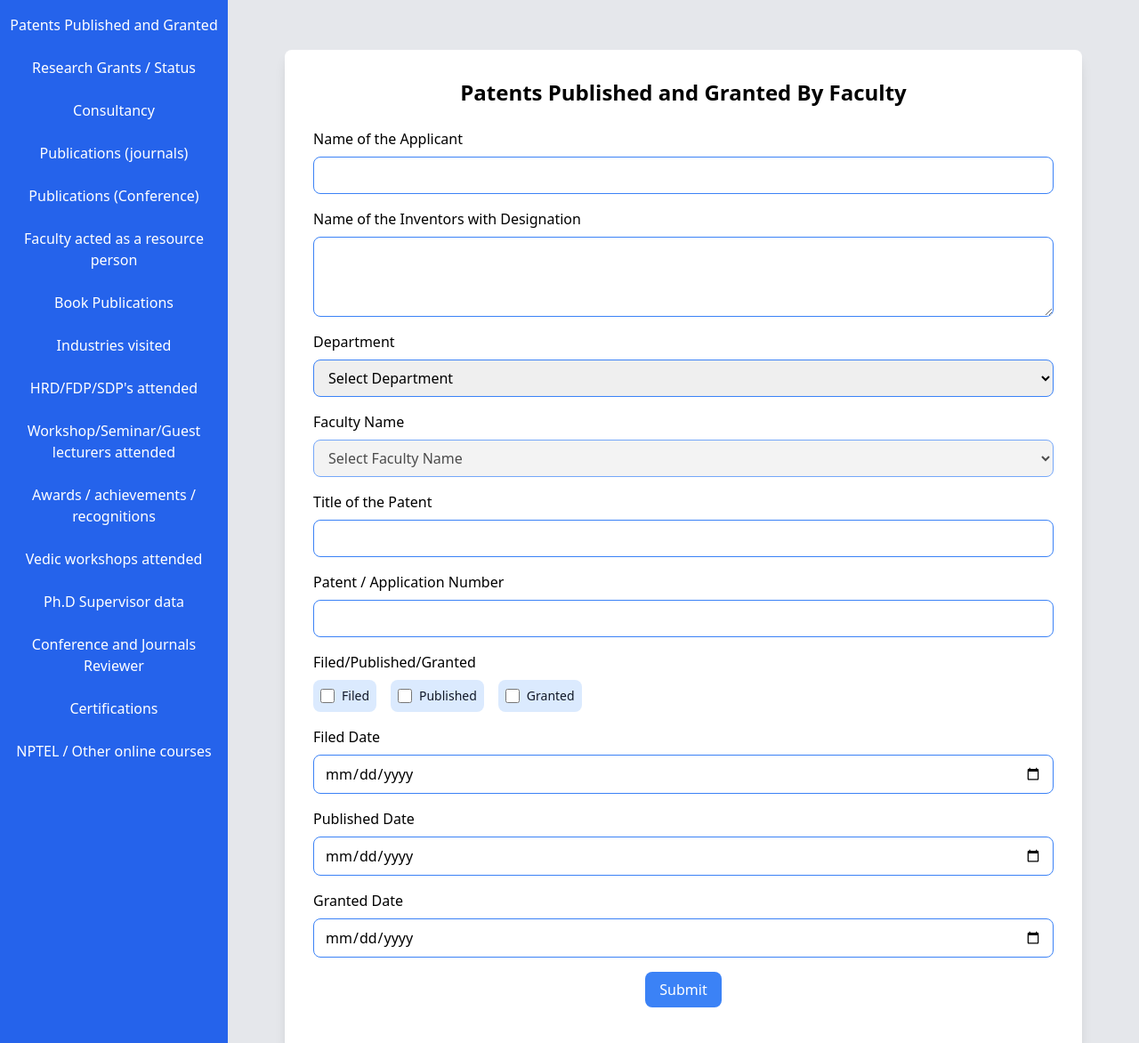
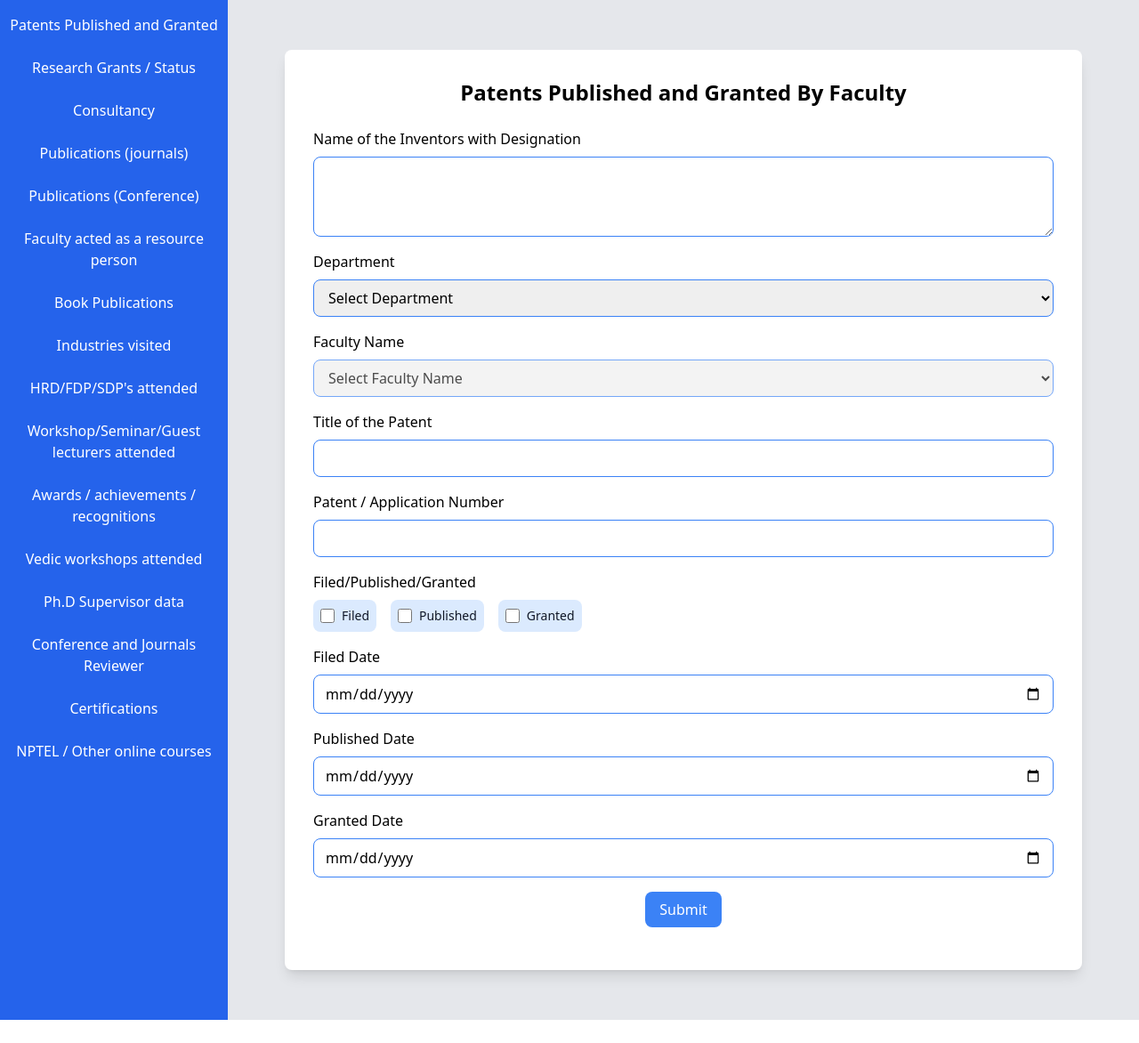
Before and after one commit to mondisailokesh/my-flask-app, a Flask app: page /page4-1 in a window 1280 px wide, after a click on "Patents Published and Granted". Shown: the part 112-1284 px from the top of the page at 89% size. After the commit the page ends 1258 px from the top, so only its background shows below. Run offline with Flask 3, Linux system fonts and the light colour scheme; some libraries are stand-ins or nearby versions.

Commit message:
Update page4-1.html

```diff
--- a/templates/page4-1.html
+++ b/templates/page4-1.html
@@ -57,8 +57,7 @@
                         <h2 class="text-2xl font-bold mb-6 text-center text-black-700">Patents Published and Granted By Faculty</h2>
                         <form action="/submit_faculty_patents" method="post">
                             <div class="mb-4">
-                                <label for="Namefacultypatentapplicant" class="block text-black-700 font-medium mb-2">Name of the Applicant</label>
-                                <input type="text" id="Namefacultypatentapplicant" name="Namefacultypatentapplicant" class="w-full px-3 py-2 border border-blue-500 rounded-lg focus:outline-none focus:ring-2 focus:ring-blue-500">
+                                <!-- Removed text input for Faculty Name, use dropdown only -->
                             </div>
                             <div class="mb-4">
                                 <label for="facultypatentapplicant" class="block text-black-700 font-medium mb-2">Name of the Inventors with Designation</label>
@@ -81,8 +80,8 @@
                                 </select>
                             </div>
                             <div class="mb-4">
-                                <label for="faculty_name" class="block text-black-700 font-medium mb-2">Faculty Name</label>
-                                <select id="faculty_name" name="faculty_name" class="w-full px-3 py-2 border border-blue-500 rounded-lg focus:outline-none focus:ring-2 focus:ring-blue-500" required disabled>
+                                <label for="Namefacultypatentapplicant" class="block text-black-700 font-medium mb-2">Faculty Name</label>
+                                <select id="faculty_name_3" name="faculty_name_3" class="w-full px-3 py-2 border border-blue-500 rounded-lg focus:outline-none focus:ring-2 focus:ring-blue-500" required disabled>
                                     <option value="">Select Faculty Name</option>
                                 </select>
                             </div>
@@ -135,10 +134,7 @@
                     <div class="max-w-4xl mx-auto bg-white p-8 rounded-lg shadow-lg">
                         <h2 class="text-2xl font-bold mb-6 text-center text-black-700">Research Grants / Status</h2>
                         <form action="/submit_research_grant" method="post">
-                            <div class="mb-4">
-                                <label for="researchgrantfacultyname" class="block text-black-700 font-medium mb-2">Faculty Name</label>
-                                <input type="text" id="researchgrantfacultyname" name="researchgrantfacultyname" class="w-full px-3 py-2 border border-blue-500 rounded-lg focus:outline-none focus:ring-2 focus:ring-blue-500">
-                            </div>
+                            <!-- Removed text input for Faculty Name, use dropdown only -->
                             <div class="mb-4">
                                 <label for="DEPARTMENt" class="block text-black-700 font-medium mb-2">Department</label>
                                 <select id="DEPARTMENt" name="DEPARTMENt" class="w-full px-3 py-2 border border-blue-500 rounded-lg focus:outline-none focus:ring-2 focus:ring-blue-500" required>
@@ -156,7 +152,7 @@
                                 </select>
                             </div>
                             <div class="mb-4">
-                                <label for="faculty_name_2" class="block text-black-700 font-medium mb-2">Faculty Name</label>
+                                <label for="researchgrantfacultyname" class="block text-black-700 font-medium mb-2">Faculty Name</label>
                                 <select id="faculty_name_2" name="faculty_name_2" class="w-full px-3 py-2 border border-blue-500 rounded-lg focus:outline-none focus:ring-2 focus:ring-blue-500" required disabled>
                                     <option value="">Select Faculty Name</option>
                                 </select>
@@ -255,10 +251,7 @@
                     <div class="max-w-4xl mx-auto bg-white p-8 rounded-lg shadow-lg">
                         <h2 class="text-2xl font-bold mb-6 text-center text-black-700">Publications (journals) by Faculty</h2>
                         <form action="/submit_faculty_journals" method="post">
-                            <div class="mb-4">
-                                <label for="journalfacultyname" class="block text-black-700 font-medium mb-2">Name of the Faculty</label>
-                                <input type="text" id="journalfacultyname" name="journalfacultyname" class="w-full px-3 py-2 border border-blue-500 rounded-lg focus:outline-none focus:ring-2 focus:ring-blue-500">
-                            </div>
+                            <!-- Removed text input for Faculty Name, use dropdown only -->
                             <div class="mb-4">
                                 <label for="DEPARTMeNT" class="block text-black-700 font-medium mb-2">Department</label>
                                 <select id="DEPARTMeNT" name="DEPARTMeNT" class="w-full px-3 py-2 border border-blue-500 rounded-lg focus:outline-none focus:ring-2 focus:ring-blue-500">
@@ -338,10 +331,7 @@
                     <div class="max-w-4xl mx-auto bg-white p-8 rounded-lg shadow-lg">
                         <h2 class="text-2xl font-bold mb-6 text-center text-black-700">Publications (Conference) by Faculty</h2>
                         <form action="/submit_faculty_conference" method="post">
-                            <div class="mb-4">
-                                <label for="conferencefacultyname" class="block text-black-700 font-medium mb-2">Name of the Faculty</label>
-                                <input type="text" id="conferencefacultyname" name="conferencefacultyname" class="w-full px-3 py-2 border border-blue-500 rounded-lg focus:outline-none focus:ring-2 focus:ring-blue-500">
-                            </div>
+                            <!-- Removed text input for Faculty Name, use dropdown only -->
                             <div class="mb-4">
                                 <label for="DEPARTmENT" class="block text-black-700 font-medium mb-2">Department</label>
                                 <select id="DEPARTmENT" name="DEPARTmENT" class="w-full px-3 py-2 border border-blue-500 rounded-lg focus:outline-none focus:ring-2 focus:ring-blue-500">
@@ -417,10 +407,7 @@
                     <div class="max-w-4xl mx-auto bg-white p-8 rounded-lg shadow-lg">
                         <h2 class="text-2xl font-bold mb-6 text-center text-black-700">Faculty Acted as a Resourceperson</h2>
                         <form action="/submit_faculty_acted_resourveperson" method="post">
-                            <div class="mb-4">
-                                <label for="resourcepersonfacultyname" class="block text-black-700 font-medium mb-2">Name of the Faculty</label>
-                                <input type="text" id="resourcepersonfacultyname" name="resourcepersonfacultyname" class="w-full px-3 py-2 border border-blue-500 rounded-lg focus:outline-none focus:ring-2 focus:ring-blue-500">
-                            </div>
+                            <!-- Removed text input for Faculty Name, use dropdown only -->
                             <div class="mb-4">
                                 <label for="DEPARtMENT" class="block text-black-700 font-medium mb-2">Department</label>
                                 <select id="DEPARtMENT" name="DEPARtMENT" class="w-full px-3 py-2 border border-blue-500 rounded-lg focus:outline-none focus:ring-2 focus:ring-blue-500">
@@ -476,10 +463,7 @@
                     <div class="max-w-4xl mx-auto bg-white p-8 rounded-lg shadow-lg">
                         <h2 class="text-2xl font-bold mb-6 text-center text-black-700">Books Published by the Faculty</h2>
                         <form action="/submit_book_publications" method="post">
-                            <div class="mb-4">
-                                <label for="bookpublishedfacultyname" class="block text-black-700 font-medium mb-2">Name of the Faculty</label>
-                                <input type="text" id="bookpublishedfacultyname" name="bookpublishedfacultyname" class="w-full px-3 py-2 border border-blue-500 rounded-lg focus:outline-none focus:ring-2 focus:ring-blue-500">
-                            </div>
+                            <!-- Removed text input for Faculty Name, use dropdown only -->
                             <div class="mb-4">
                                 <label for="bookpublishedfacultydesignation" class="block text-black-700 font-medium mb-2">Designation</label>
                                 <input type="text" id="bookpublishedfacultydesignation" name="bookpublishedfacultydesignation" class="w-full px-3 py-2 border border-blue-500 rounded-lg focus:outline-none focus:ring-2 focus:ring-blue-500">
@@ -553,10 +537,7 @@
                     <div class="max-w-4xl mx-auto bg-white p-8 rounded-lg shadow-lg">
                         <h2 class="text-2xl font-bold mb-6 text-center text-black-700">Industries Visited by Faculty</h2>
                         <form action="/submit_faculty_industry_visits" method="post">
-                            <div class="mb-4">
-                                <label for="industryvisitedfacultyname" class="block text-black-700 font-medium mb-2">Name of the Faculty</label>
-                                <input type="text" id="industryvisitedfacultyname" name="industryvisitedfacultyname" class="w-full px-3 py-2 border border-blue-500 rounded-lg focus:outline-none focus:ring-2 focus:ring-blue-500">
-                            </div>
+                            <!-- Removed text input for Faculty Name, use dropdown only -->
                             <div class="mb-4">
                                 <label for="DEPaRTMENT" class="block text-black-700 font-medium mb-2">Department</label>
                                 <select id="DEPaRTMENT" name="DEPaRTMENT" class="w-full px-3 py-2 border border-blue-500 rounded-lg focus:outline-none focus:ring-2 focus:ring-blue-500">
@@ -607,10 +588,7 @@
                     <div class="max-w-4xl mx-auto bg-white p-8 rounded-lg shadow-lg">
                         <h2 class="text-2xl font-bold mb-6 text-center text-black-700">HRDs/FDPs/SDPs/Refresher Course attended by the Faculty</h2>
                         <form action="/submit_faculty_hrd_fdp_sdp" method="post">
-                            <div class="mb-4">
-                                <label for="HRDattendefacultyname" class="block text-black-700 font-medium mb-2">Name of the Faculty</label>
-                                <input type="text" id="HRDattendefacultyname" name="HRDattendefacultyname" class="w-full px-3 py-2 border border-blue-500 rounded-lg focus:outline-none focus:ring-2 focus:ring-blue-500">
-                            </div>
+                            <!-- Removed text input for Faculty Name, use dropdown only -->
                             <div class="mb-4">
                                 <label for="DEpARTMENT" class="block text-black-700 font-medium mb-2">Department</label>
                                 <select id="DEpARTMENT" name="DEpARTMENT" class="w-full px-3 py-2 border border-blue-500 rounded-lg focus:outline-none focus:ring-2 focus:ring-blue-500">
@@ -685,10 +663,7 @@
                     <div class="max-w-4xl mx-auto bg-white p-8 rounded-lg shadow-lg">
                         <h2 class="text-2xl font-bold mb-6 text-center text-black-700">Workshop/Seminar/Guest lecturers attended by the faculty</h2>
                         <form action="/submit_faculty_ws_sem_gs" method="post">
-                            <div class="mb-4">
-                                <label for="wsattendedfacultyname" class="block text-black-700 font-medium mb-2">Name of the Faculty</label>
-                                <input type="text" id="wsattendedfacultyname" name="wsattendedfacultyname" class="w-full px-3 py-2 border border-blue-500 rounded-lg focus:outline-none focus:ring-2 focus:ring-blue-500">
-                            </div>
+                            <!-- Removed text input for Faculty Name, use dropdown only -->
                             <div class="mb-4">
                                 <label for="DePARTMENT" class="block text-black-700 font-medium mb-2">Department</label>
                                 <select id="DePARTMENT" name="DePARTMENT" class="w-full px-3 py-2 border border-blue-500 rounded-lg focus:outline-none focus:ring-2 focus:ring-blue-500">
@@ -754,10 +729,7 @@
                     <div class="max-w-4xl mx-auto bg-white p-8 rounded-lg shadow-lg">
                         <h2 class="text-2xl font-bold mb-6 text-center text-black-700">Faculty Achievements, awards and Recognitions</h2>
                         <form action="/submit_faculty_acheivements" method="post">
-                            <div class="mb-4">
-                                <label for="acheivementsawardedfacultyname" class="block text-black-700 font-medium mb-2">Name of the Faculty</label>
-                                <input type="text" id="acheivementsawardedfacultyname" name="acheivementsawardedfacultyname" class="w-full px-3 py-2 border border-blue-500 rounded-lg focus:outline-none focus:ring-2 focus:ring-blue-500">
-                            </div>
+                            <!-- Removed text input for Faculty Name, use dropdown only -->
                             <div class="mb-4">
                                 <label for="dEPARTMENT" class="block text-black-700 font-medium mb-2">Department</label>
                                 <select id="dEPARTMENT" name="dEPARTMENT" class="w-full px-3 py-2 border border-blue-500 rounded-lg focus:outline-none focus:ring-2 focus:ring-blue-500">
@@ -804,10 +776,7 @@
                     <div class="max-w-4xl mx-auto bg-white p-8 rounded-lg shadow-lg">
                         <h2 class="text-2xl font-bold mb-6 text-center text-black-700">VEDIC (Both Hyderabad and Bangalore) Workshops attended by the faculty</h2>
                         <form action="/submit_faculty_vedic" method="post">
-                            <div class="mb-4">
-                                <label for="facultyattendedvedicname" class="block text-black-700 font-medium mb-2">Name of the Faculty</label>
-                                <input type="text" id="facultyattendedvedicname" name="facultyattendedvedicname" class="w-full px-3 py-2 border border-blue-500 rounded-lg focus:outline-none focus:ring-2 focus:ring-blue-500">
-                            </div>
+                            <!-- Removed text input for Faculty Name, use dropdown only -->
                             <div class="mb-4">
                                 <label for="DEPT" class="block text-black-700 font-medium mb-2">Department</label>
                                 <select id="DePT" name="DePT" class="w-full px-3 py-2 border border-blue-500 rounded-lg focus:outline-none focus:ring-2 focus:ring-blue-500">
@@ -879,12 +848,6 @@
                                 </select>
                             </div>
                             <div class="mb-4">
-                                <label for="faculty_name_13" class="block text-black-700 font-medium mb-2">Faculty Name</label>
-                                <select id="faculty_name_13" name="faculty_name_13" class="w-full px-3 py-2 border border-blue-500 rounded-lg focus:outline-none focus:ring-2 focus:ring-blue-500" required disabled>
-                                    <option value="">Select Faculty Name</option>
-                                </select>
-                            </div>
-                            <div class="mb-4">
                                 <label for="phdscholarUniversityName" class="block text-black-700 font-medium mb-2">University</label>
                                 <input type="text" id="phdscholarUniversityName" name="phdscholarUniversityName" class="w-full px-3 py-2 border border-blue-500 rounded-lg focus:outline-none focus:ring-2 focus:ring-blue-500">
                             </div>
@@ -915,10 +878,7 @@
                     <div class="max-w-4xl mx-auto bg-white p-8 rounded-lg shadow-lg">
                         <h2 class="text-2xl font-bold mb-6 text-center text-black-700">Conference or Journals Reviewer</h2>
                         <form action="/submit_conference_journal_reviewer" method="post">
-                            <div class="mb-4">
-                                <label for="reviewerFacultyNAME" class="block text-black-700 font-medium mb-2">Name of the Faculty</label>
-                                <input type="text" id="reviewerFacultyNAME" name="reviewerFacultyNAME" class="w-full px-3 py-2 border border-blue-500 rounded-lg focus:outline-none focus:ring-2 focus:ring-blue-500">
-                            </div>
+                            <!-- Removed text input for Faculty Name, use dropdown only -->
                             <div class="mb-4">
                                 <label for="DEpT" class="block text-black-700 font-medium mb-2">Department</label>
                                 <select id="DEpT" name="DEpT" class="w-full px-3 py-2 border border-blue-500 rounded-lg focus:outline-none focus:ring-2 focus:ring-blue-500">
@@ -972,10 +932,7 @@
                     <div class="max-w-4xl mx-auto bg-white p-8 rounded-lg shadow-lg">
                         <h2 class="text-2xl font-bold mb-6 text-center text-black-700">Certifications</h2>
                         <form action="/submit_faculty_certifications" method="post" enctype="multipart/form-data">
-                            <div class="mb-4">
-                                <label for="certificatedfacultyname" class="block text-black-700 font-medium mb-2">Name of the Faculty</label>
-                                <input type="text" id="certificatedfacultyname" name="certificatedfacultyname" class="w-full px-3 py-2 border border-blue-500 rounded-lg focus:outline-none focus:ring-2 focus:ring-blue-500">
-                            </div>
+                            <!-- Removed text input for Faculty Name, use dropdown only -->
                             <div class="mb-4">
                                 <label for="DePT" class="block text-black-700 font-medium mb-2">Department</label>
                                 <select id="DePT" name="DePT" class="w-full px-3 py-2 border border-blue-500 rounded-lg focus:outline-none focus:ring-2 focus:ring-blue-500">
@@ -1030,10 +987,7 @@
                     <div class="max-w-4xl mx-auto bg-white p-8 rounded-lg shadow-lg">
                         <h2 class="text-2xl font-bold mb-6 text-center text-black-700">NPTEL / Other online courses done by the Faculty</h2>
                         <form action="/submit_faculty_nptel" method="post" enctype="multipart/form-data">
-                            <div class="mb-4">
-                                <label for="nptelfacultyname" class="block text-black-700 font-medium mb-2">Name of the Faculty</label>
-                                <input type="text" id="nptelfacultyname" name="nptelfacultyname" class="w-full px-3 py-2 border border-blue-500 rounded-lg focus:outline-none focus:ring-2 focus:ring-blue-500">
-                            </div>
+                            <!-- Removed text input for Faculty Name, use dropdown only -->
                             <div class="mb-4">
                                 <label for="dEPT" class="block text-black-700 font-medium mb-2">Department</label>
                                 <select id="dEPT" name="dEPT" class="w-full px-3 py-2 border border-blue-500 rounded-lg focus:outline-none focus:ring-2 focus:ring-blue-500">
@@ -1109,7 +1063,7 @@
         document.addEventListener('DOMContentLoaded', function() {
             // Add change event listeners to all department dropdowns
             document.addEventListener('change', function(e) {
-                if (e.target.id && (e.target.id.includes('DEPARTMENT') || e.target.id.includes('DEPARTMENt') || e.target.id.includes('DEPARTMEnT') || e.target.id.includes('DEPARtMENT') || e.target.id.includes('DEPaRTMENT') || e.target.id.includes('DEpARTMENT') || e.target.id.includes('DePARTMENT') || e.target.id.includes('dEPARTMENT') || e.target.id.includes('DEPt') || e.target.id.includes('DEpT') || e.target.id.includes('DePT') || e.target.id.includes('dEPT') || e.target.id.includes('DEPARTmENT') || e.target.id.includes('DEPArTMENT'))) {
+                if (e.target.id && (e.target.id.includes('DEPARTMENT') || e.target.id.includes('DEPARTMENt') || e.target.id.includes('DEPARTMEnT') || e.target.id.includes('DEPARTMeNT') ||e.target.id.includes('DEPARtMENT') || e.target.id.includes('DEPaRTMENT') || e.target.id.includes('DEpARTMENT') || e.target.id.includes('DePARTMENT') || e.target.id.includes('dEPARTMENT') || e.target.id.includes('DEPt') || e.target.id.includes('DEpT') || e.target.id.includes('DePT') || e.target.id.includes('dEPT') || e.target.id.includes('DEPARTmENT') || e.target.id.includes('DEPArTMENT'))) {
                     const facultySelect = e.target.parentElement.nextElementSibling.querySelector('select[id*="faculty_name"]');
                     if (facultySelect) {
                         facultySelect.innerHTML = '<option value="">Select Faculty Name</option>';
```
